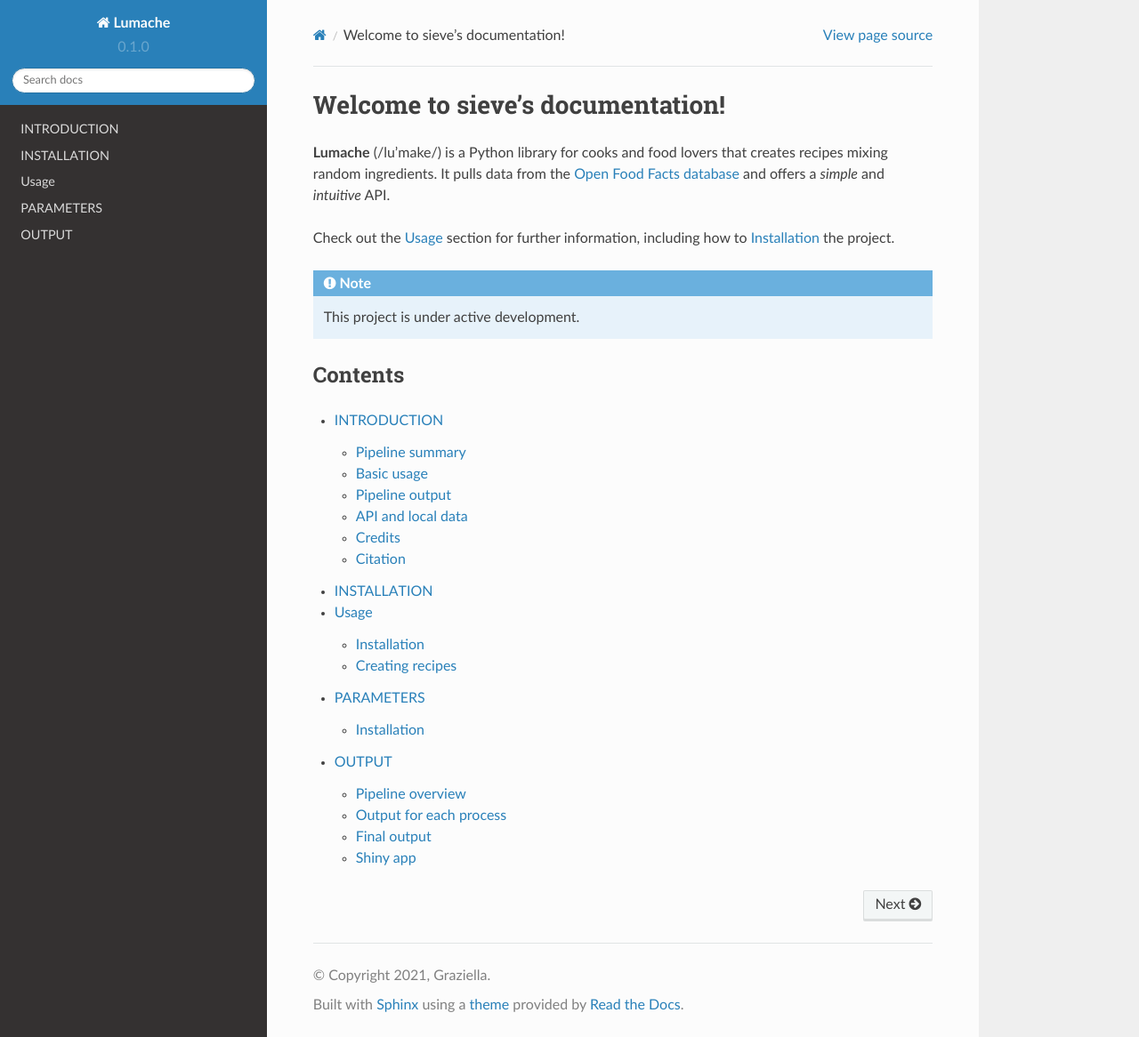
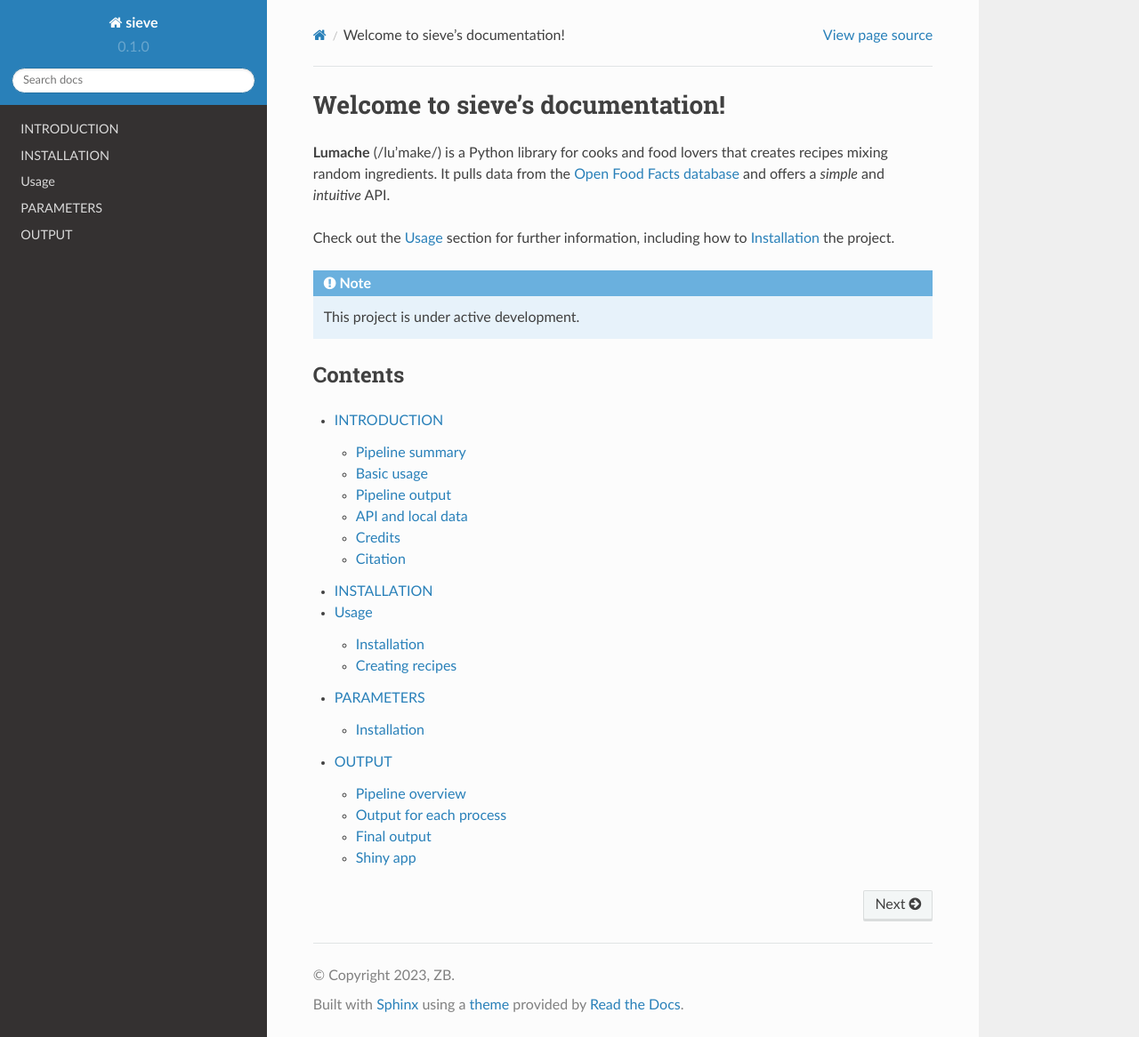
Before and after one commit to matiasWanntorp/sieve-doc, a Sphinx documentation site: the page built from docs/source/index.rst, in a window 1280 px wide and 1166 px high. Shown: the whole window at 89% size. Built offline with Sphinx 7.4.7 and the Read the Docs theme 2.0.0, drawn with Linux system fonts in a browser that asks for light colours.

Commit message:
Update conf.py

```diff
--- a/docs/source/conf.py
+++ b/docs/source/conf.py
@@ -2,9 +2,9 @@
 
 # -- Project information
 
-project = 'Lumache'
-copyright = '2021, Graziella'
-author = 'Graziella'
+project = 'sieve'
+copyright = '2023, ZB'
+author = 'Zelia Bontemps'
 
 release = '0.1'
 version = '0.1.0'
```
